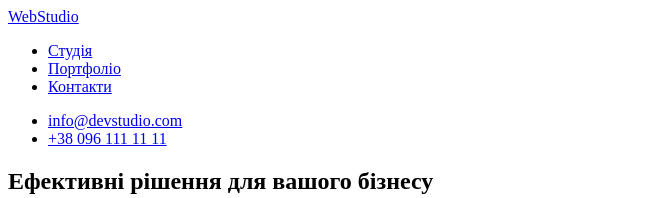
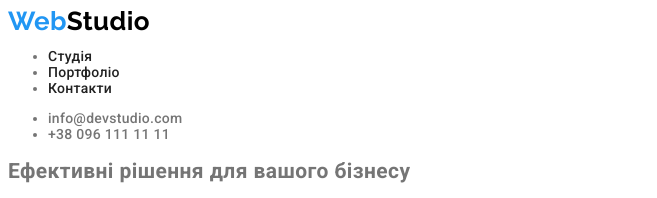
Before and after one commit to Sanches2519/hw-2, a plain HTML site: page index.html in a window 1280 px wide. Shown: the top 198 px of the page, without its empty margins (0-657 px from the left). Drawn offline with Linux system fonts and the light colour scheme.

Commit message:
стилізація header

```diff
--- a/css/styles.css
+++ b/css/styles.css
@@ -0,0 +1,48 @@
+:root {
+  --main-font: 'Roboto', sans-serif;
+  --secondary-font: 'Raleway', sans-serif;
+  --main-color-text: #757575;
+  --main-color-title: #212121;
+  --active-color: #2196f3;
+  --main-background-color: #2f303a;
+  --secondary-background-color: #f5f4fa;
+}
+body {
+  font-family: var(--main-font);
+  color: var(--main-color-text);
+  font-size: 14px;
+  letter-spacing: 0.03em;
+}
+
+.logo {
+  font-family: var(--secondary-font);
+  font-weight: 700;
+  font-size: 26px;
+  line-height: 100%;
+  color: #2196f3;
+  text-decoration: none;
+}
+.header-logo {
+  color: #000000;
+}
+.header-link {
+  font-weight: 500;
+  line-height: 100%;
+  letter-spacing: 0.02em;
+  text-decoration: none;
+  color: var(--main-color-title);
+}
+.header-link:hover,
+.header-link:focus{
+    color: var(--active-color);
+}
+.header-nav{
+    color: var(--main-color-text);
+}
+
+.footer {
+  background-color: var(--main-background-color);
+}
+.footer-logo {
+  color: #ffffff;
+}
--- a/index.html
+++ b/index.html
@@ -15,25 +15,25 @@
 
   <body>
     <header>
-      <a href="./index.html" aria-label="Логотип сайта WebStudio" lang="en">
-        WebStudio
+      <a class="logo" href="./index.html" aria-label="Логотип сайта WebStudio" lang="en">
+        Web<span class="header-logo">Studio</span>
       </a>
       <nav>
         <ul>
           <li>
-            <a href="#"> Студія </a>
+            <a class="header-link" href="#"> Студія </a>
           </li>
           <li>
-            <a href="#">Портфоліо </a>
+            <a class="header-link" href="#">Портфоліо </a>
           </li>
           <li>
-            <a href="#address"> Контакти </a>
+            <a class="header-link" href="#address"> Контакти </a>
           </li>
         </ul>
       </nav>
       <ul>
-        <li><a href="mailto:info@devstudio.com">info@devstudio.com</a></li>
-        <li><a href="tel:+380961111111">+38 096 111 11 11</a></li>
+        <li><a class="header-link header-nav" href="mailto:info@devstudio.com">info@devstudio.com</a></li>
+        <li><a class="header-link header-nav" href="tel:+380961111111">+38 096 111 11 11</a></li>
       </ul>
     </header>
     <main>
@@ -148,9 +148,9 @@
         </ul>
       </section>
     </main>
-    <footer id="address">
-      <a href="./index.html" aria-label="Логотип сайта WebStudio" lang="en"
-        >WebStudio</a
+    <footer class="footer" id="address">
+      <a class="logo" href="./index.html" aria-label="Логотип сайта WebStudio" lang="en"
+        >Web<span class="footer-logo">Studio</span></a
       >
       <address>
         <p>м. Київ, пр-т Лесі Українки, 26</p>
```
